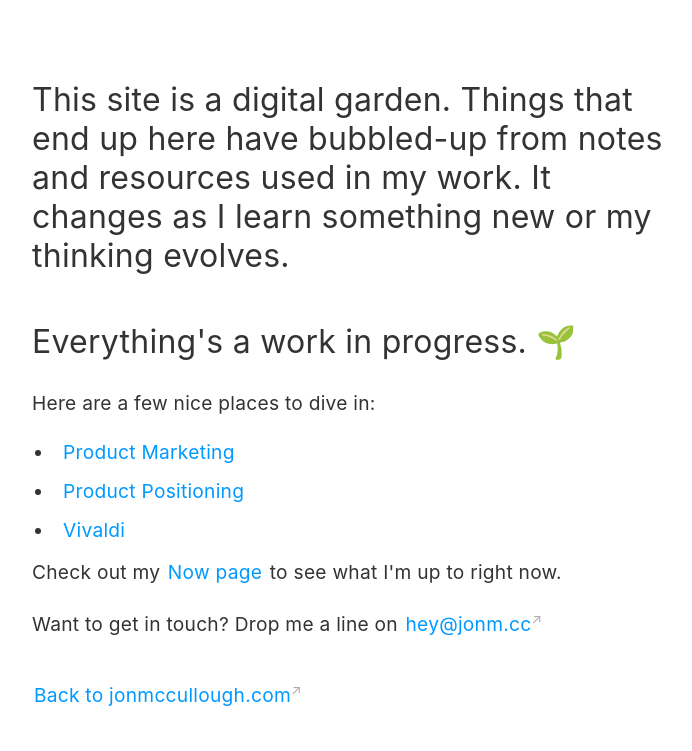
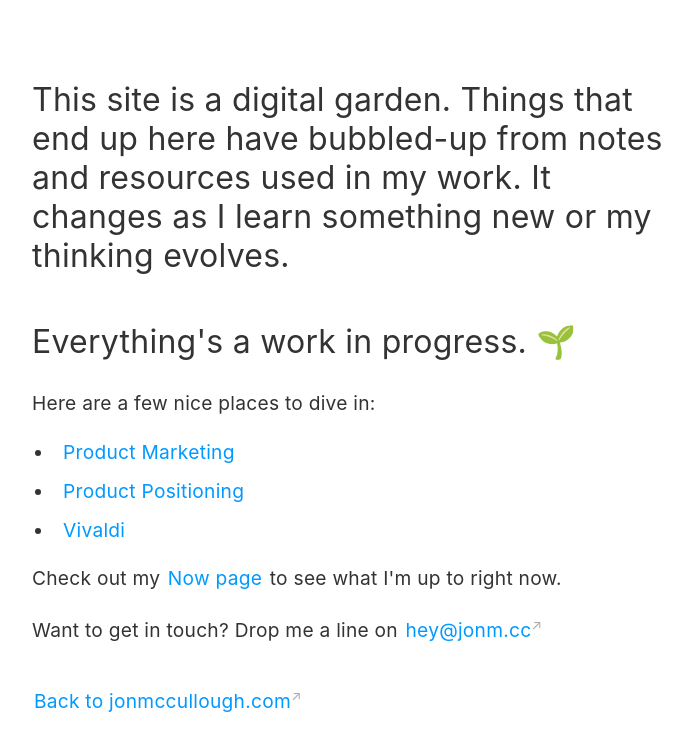
Before and after one commit to jonmccull/digital-garden, a Jekyll site: the page built from _pages/index-page.md, in a window 1280 px wide. Shown: the top 751 px of the page, without its empty margins (288-980 px from the left). Built offline with Jekyll 4.4.1, drawn with Linux system fonts in a browser that asks for light colours.

Commit message:
Test commit from Nova

```diff
--- a/_pages/index-page.md
+++ b/_pages/index-page.md
@@ -17,7 +17,7 @@
   <li>[[Product Positioning]]</li>
   <li>[[Vivaldi]]</li>
 
-  Check out my <a class="internal-link" href="/now/">Now page</a> to see what I'm up to right now.
+  <p>Check out my <a class="internal-link" href="/now/">Now page</a> to see what I'm up to right now.</p>
 
   <p>Want to get in touch? Drop me a line on <a href="mailto:hey@jonm.cc?subject=Hey there"> hey@jonm.cc</a></p>
 </div>
```
